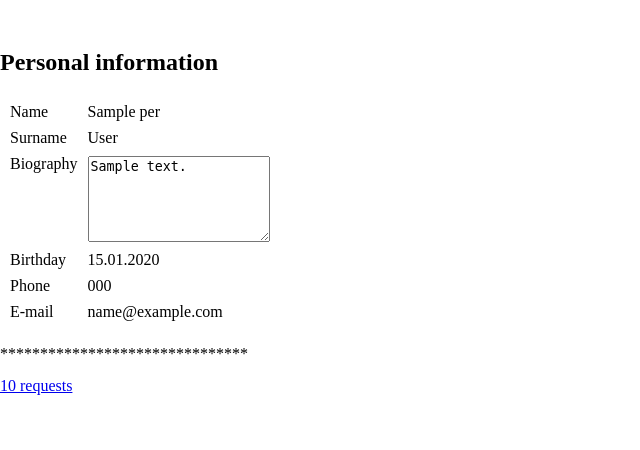
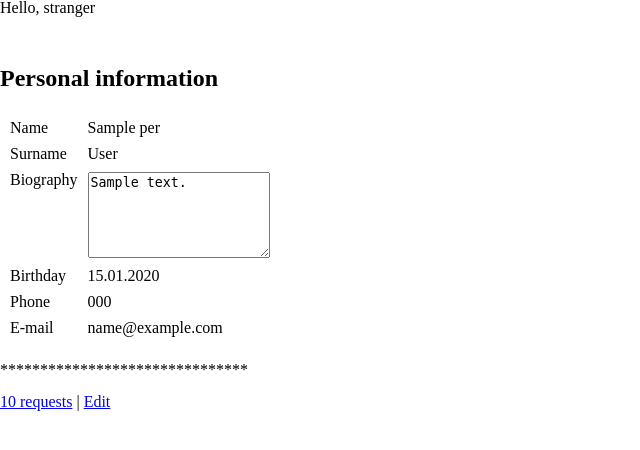
Before and after one commit to egarmin/exam, a Django app: template personal/templates/display_pers.html in a window 1280 px wide. Shown: the top 450 px of the page, without its empty margins (0-640 px from the left). Run offline with Django 3.2, Linux system fonts and the light colour scheme; the template is opened without the code that fills it: most values are stand-ins (such as "Sample title", 1, 10 or a date in 2020).

Commit message:
ticket:5 Template update

```diff
--- a/loginfo/templates/footer.html
+++ b/loginfo/templates/footer.html
@@ -2,4 +2,8 @@
 <br>
 <p>*******************************</p>
 <br>
-<a href="{% url loginfo.views.display_requests %}">{% trans "10 requests" %}</a>
+<a href="{% url loginfo.views.display_requests %}">{% trans "10 requests" %}</a>&nbsp;|
+<a href="/edit/">{% trans "Edit" %}</a>&nbsp;
+{% if request.user.is_authenticated %}|
+<a href="{% url django.contrib.auth.views.logout %}">{% trans "Logout" %}</a>
+{% endif %}
--- a/personal/templates/display_pers.html
+++ b/personal/templates/display_pers.html
@@ -3,6 +3,15 @@
 {% load i18n %}
 
 <div class="contact">
+
+    <h2>{% trans "Hello" %},
+               {% if not request.user.is_authenticated %}
+                   {% trans "stranger" %}</h2>
+               {% else %}
+                   {{ request.user.username }}</h2>
+               {% endif %}
+
+
 <h1>{% trans "Personal information" %}</h1>
      <table id="contact" cellspacing="10">
          <tr><td>{% trans "Name" %}</td><td>{{ pers.name }}</td></tr>
```
